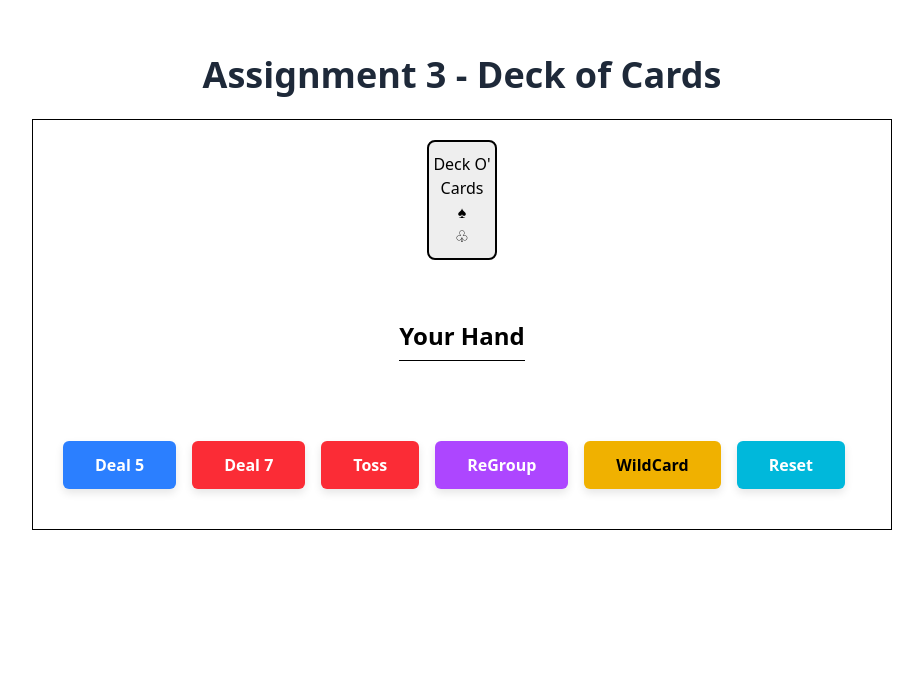
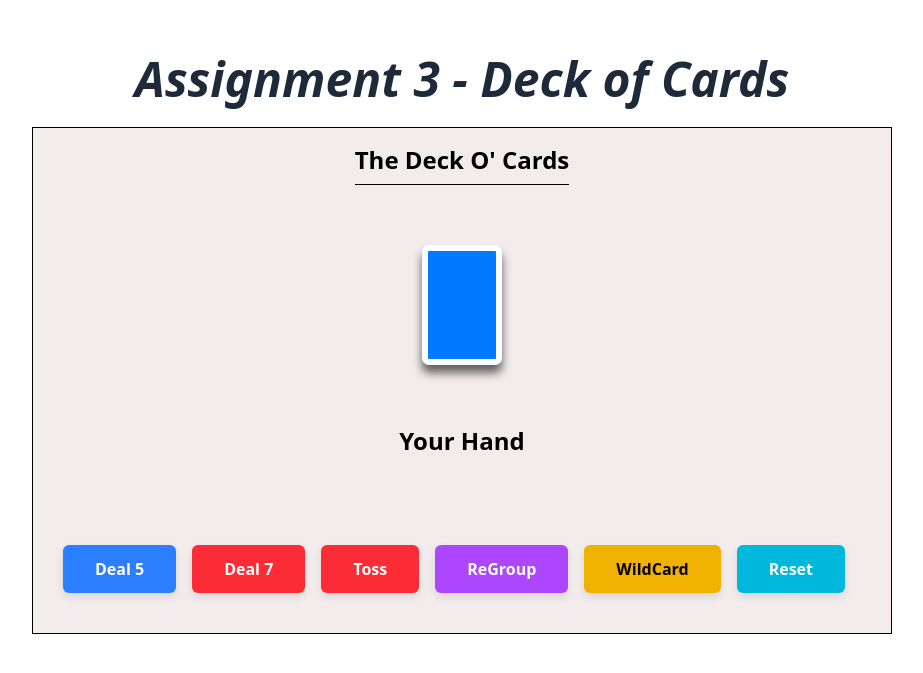
Before and after one commit to brendanddev/Card-Game-in-React, a React (Vite) app: page / in a window 1280 px wide. Shown: the part 145-818 px from the top of the page, without its empty margins (178-1101 px from the left). Built offline with nearby package versions, Linux system fonts and the light colour scheme.

Commit message:
Commit #44 - Implementing Card Spread For Deck, Requires Refactoring

```diff
--- a/src/App.jsx
+++ b/src/App.jsx
@@ -9,7 +9,7 @@ function App() {
 
   return (
     <div className="main-container">
-        <h1 class="text-4xl font-extrabold text-gray-800 my-6">Assignment 3 - Deck of Cards</h1>
+        <h1 class="text-5xl font-extrabold italic my-6 text-gray-800">Assignment 3 - Deck of Cards</h1>
         <div className="card-container">
             <Deck />
         </div>
--- a/src/components/Deck.css
+++ b/src/components/Deck.css
@@ -1,32 +1,92 @@
 
-/* Deck.css
+/*
+   Deck.css
    Brendan Dileo
 */
 
 .deck-container {
+   background-color: rgb(243, 236, 236);
    display: flex;
    flex-direction: column;
    align-items: center;
 }
 
 .deck {
-   text-align: center;
-   width: 70px;
+   width: 80px;
    height: 120px;
-   background-color: rgb(238, 238, 238);
-   border: 2px solid #000;
-   border-radius: 8px;
+   background-color: #007bff;
+   border: 6px solid white;
+   border-radius: 7px;
+   box-shadow: 0 8px 10px rgba(0, 0, 0, 0.6);
    display: flex;
    justify-content: center;
    align-items: center;
    margin-top: 20px;
    margin-bottom: 20px;
    cursor: pointer;
-   transition: transform 0.2s;
+   position: relative;
+   transition: box-shadow 0.3s ease-in-out;
+   font-family: 'Arial', sans-serif;
 }
 
 .deck:hover {
-   transform: translateY(-15px);
+   transform: translateX(-5deg);
+   box-shadow: 0 4px 12px rgba(0, 0, 0, 0.8);
+}
+
+.deck-list {
+   position: absolute;
+   top: 0;
+   left: 0;
+   width: 100%;
+   height: 100%;
+   display: flex;
+   justify-content: center;
+   align-items: center;
+   flex-direction: column;
+   gap: 5px;
+   z-index: 1;
+}
+
+.deck-card {
+   position: absolute;
+   width: 80px;
+   height: 120px;
+   font-size: 30px;
+   line-height: 38px;
+   font-weight: bold;
+   background-color: #007bff;
+   border: 6px solid white;
+   border-radius: 7px;
+   padding-left: 5px;
+   box-shadow: 0 0 2px rgba(0, 0, 0, 0.4), inset 0 0 5px rgba(0, 0, 0, 0.4);
+   opacity: 0;
+   transition: all 0.3s ease-in-out;
+}
+
+.deck:hover .deck-card-one {
+   opacity: 1;
+   transform: translateX(-20px) rotate(-10deg);
+}
+
+.deck:hover .deck-card-two {
+   opacity: 1;
+   transform: translateX(-10px) rotate(-5deg);
+}
+
+.deck:hover .deck-card-three {
+   opacity: 1;
+   transform: translateX(0px);
+}
+
+.deck:hover .deck-card-four {
+   opacity: 1;
+   transform: translateX(10px) rotate(5deg);
+}
+
+.deck:hover .deck-card-five {
+   opacity: 1;
+   transform: translateX(20px) rotate(10deg);
 }
 
 .card-list-container {
@@ -41,13 +101,18 @@
 }
 
 .empty-deck {
-   border: 2px solid black;
+   border: 2px solid #000;
+   margin-top: 20px;
    padding: 10px;
    font-weight: bold;
-   font-family:'Franklin Gothic Medium', 'Arial Narrow', Arial, sans-serif;
+   font-family: 'Franklin Gothic Medium', 'Arial Narrow', Arial, sans-serif;
+   color: #333;
+   background-color: #f9f9f9;
 }
 
 .dealer-message {
    font-size: 20px;
    margin-bottom: 10px;
+   margin-top: 10px;
+   font-weight: bold;
 }
--- a/src/components/Deck.jsx
+++ b/src/components/Deck.jsx
@@ -178,15 +178,19 @@ const Deck = () => {
                     <span>No Cards remaining in the Deck!</span>
                 </div>
             ) : (
+                <>
+
+                <h1 className="mt-4 mb-10 text-2xl font-bold border-b border-black pb-2">The Deck O' Cards</h1>
                     <div className="deck" onClick={handleDeckClicked}>
-                        <span>
-                            Deck O' Cards
-                            <br />
-                            ♠
-                            <br />
-                            ♧
-                        </span>
+                        <div className="deck-list">
+                            <div className="deck-card deck-card-one"></div>
+                            <div className="deck-card deck-card-two"></div>
+                            <div className="deck-card deck-card-three"></div>
+                            <div className="deck-card deck-card-four"></div>
+                            <div className="deck-card deck-card-five"></div>
+                        </div>
                     </div>
+                </>
             )}
             <br />
             <Hand dealtCards={dealtCards} pickedCard={pickedCard} handleCardClicked={handleCardClicked} />
--- a/src/components/Hand.jsx
+++ b/src/components/Hand.jsx
@@ -8,7 +8,7 @@ import "../components/Deck.css";
 const Hand = ({ dealtCards, pickedCard, handleCardClicked }) => {
     return (
         <div className="card-list-container mb-10">
-            <h3 className="mt-4 mb-10 text-2xl font-semibold border-b border-black pb-2">Your Hand</h3>
+            <h3 className="mt-4 mb-10 text-2xl font-semibold border-black pb-2">Your Hand</h3>
             <div className="card-list">
                 {dealtCards.map((card, index) => (
                     <Card
```
